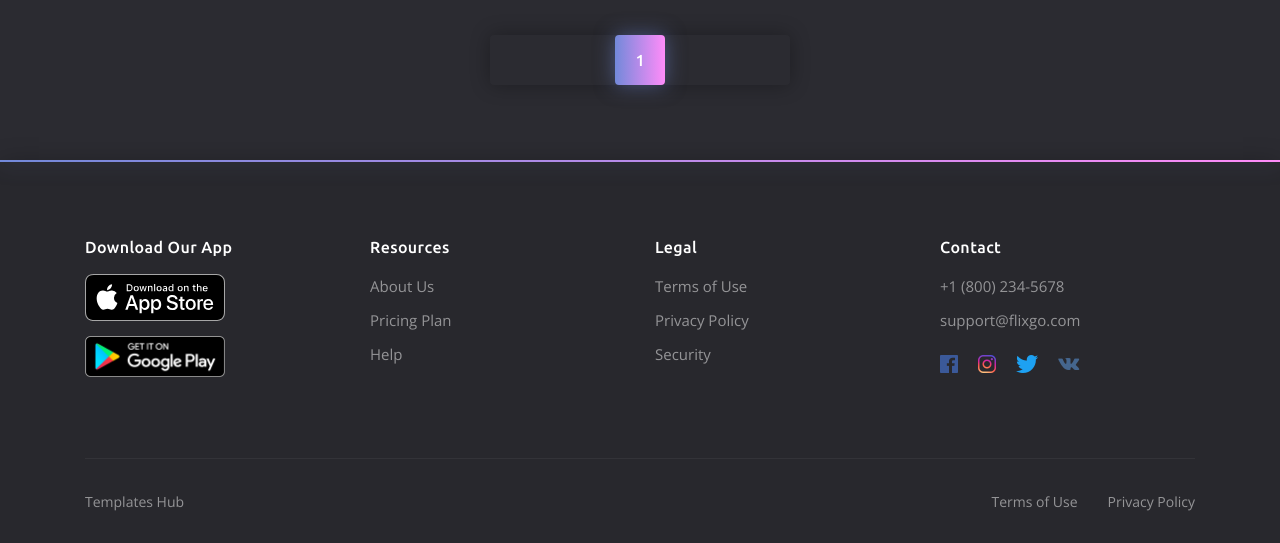
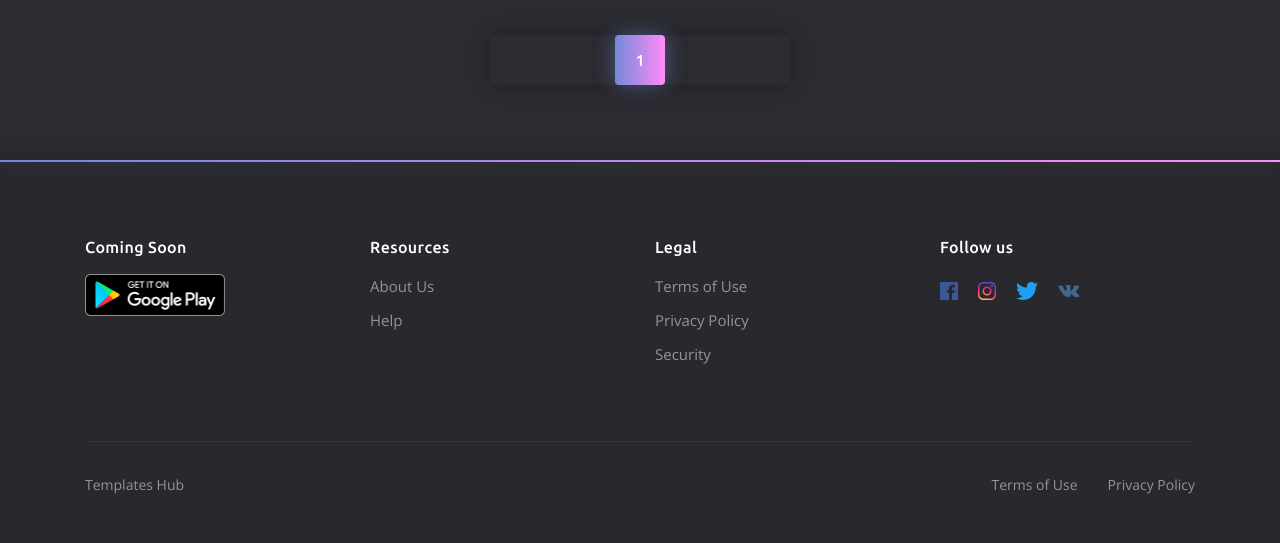
Before and after one commit to Gutei/dramasia, a Django app: a page that uses dash/dramasia/templates/dramasia/__includes/footer.html in a window 1280 px wide. Shown: the part 399-942 px from the top of the page. After the commit the page ends 893 px from the top, so only its background shows below. Run offline with Django 3.2, Linux system fonts and the light colour scheme; data that the repository does not hold is empty; parts of the project's set-up code (start-up, migrations or seed data) failed here and were passed over; some libraries are stand-ins or nearby versions.

```diff
--- a/dash/dramasia/templates/dramasia/__includes/footer.html
+++ b/dash/dramasia/templates/dramasia/__includes/footer.html
@@ -5,9 +5,9 @@
 			<div class="row">
 				<!-- footer list -->
 				<div class="col-12 col-md-3">
-					<h6 class="footer__title">Download Our App</h6>
+					<h6 class="footer__title">Coming Soon</h6>
 					<ul class="footer__app">
-						<li><a href="#"><img src="{% static 'dramasia/img/Download_on_the_App_Store_Badge.svg' %}" alt=""></a></li>
+<!--						<li><a href="#"><img src="{% static 'dramasia/img/Download_on_the_App_Store_Badge.svg' %}" alt=""></a></li>-->
 						<li><a href="#"><img src="{% static 'dramasia/img/google-play-badge.png' %}" alt=""></a></li>
 					</ul>
 				</div>
@@ -18,7 +18,7 @@
 					<h6 class="footer__title">Resources</h6>
 					<ul class="footer__list">
 						<li><a href="#">About Us</a></li>
-						<li><a href="#">Pricing Plan</a></li>
+<!--						<li><a href="#">Pricing Plan</a></li>-->
 						<li><a href="#">Help</a></li>
 					</ul>
 				</div>
@@ -37,11 +37,11 @@
 
 				<!-- footer list -->
 				<div class="col-12 col-sm-4 col-md-3">
-					<h6 class="footer__title">Contact</h6>
-					<ul class="footer__list">
-						<li><a href="tel:+18002345678">+1 (800) 234-5678</a></li>
-						<li><a href="mailto:support@moviego.com">support@flixgo.com</a></li>
-					</ul>
+					<h6 class="footer__title">Follow us</h6>
+<!--					<ul class="footer__list">-->
+<!--						<li><a href="tel:+18002345678">+1 (800) 234-5678</a></li>-->
+<!--						<li><a href="mailto:support@moviego.com">support@flixgo.com</a></li>-->
+<!--					</ul>-->
 					<ul class="footer__social">
 						<li class="facebook"><a href="#"><i class="icon ion-logo-facebook"></i></a></li>
 						<li class="instagram"><a href="#"><i class="icon ion-logo-instagram"></i></a></li>
```
